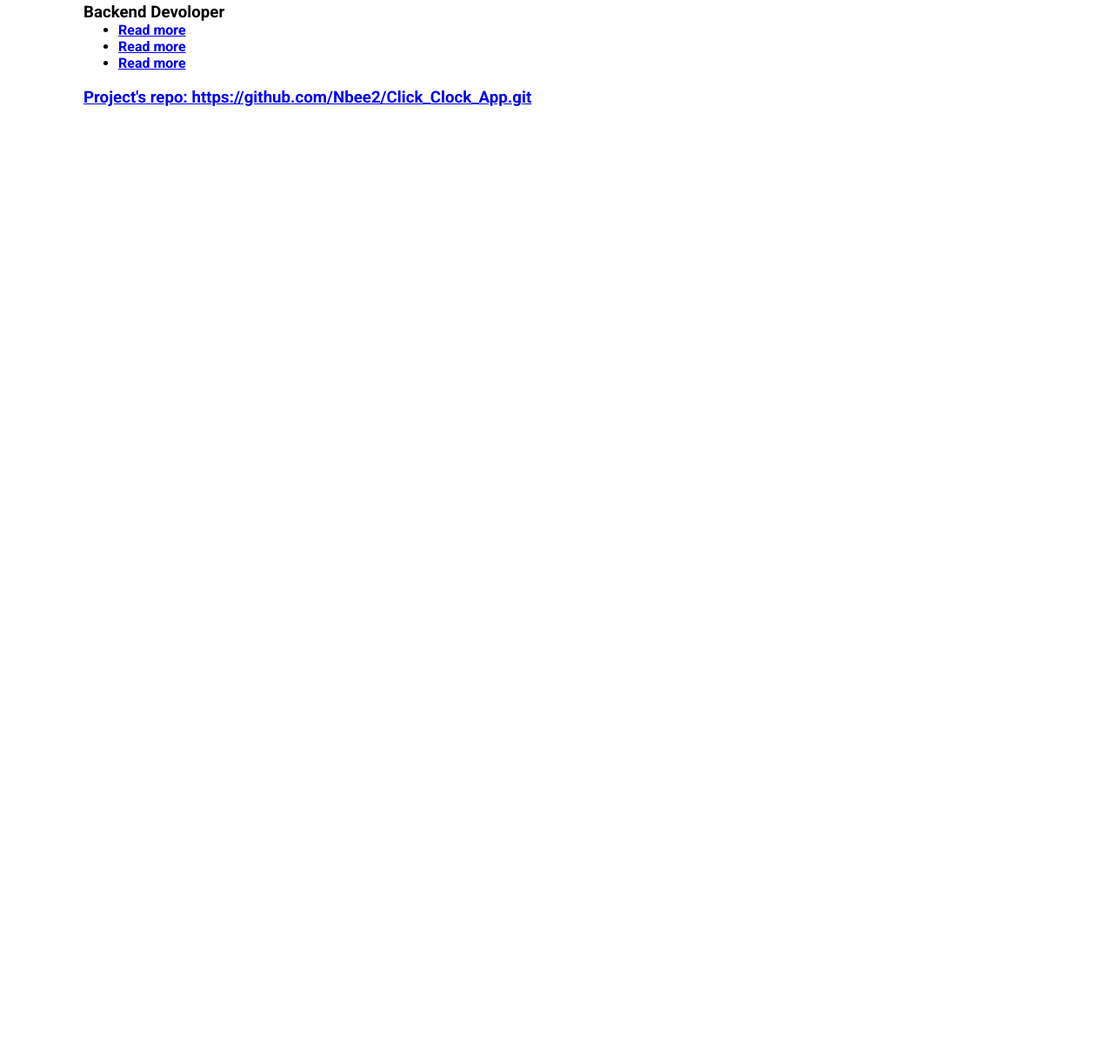
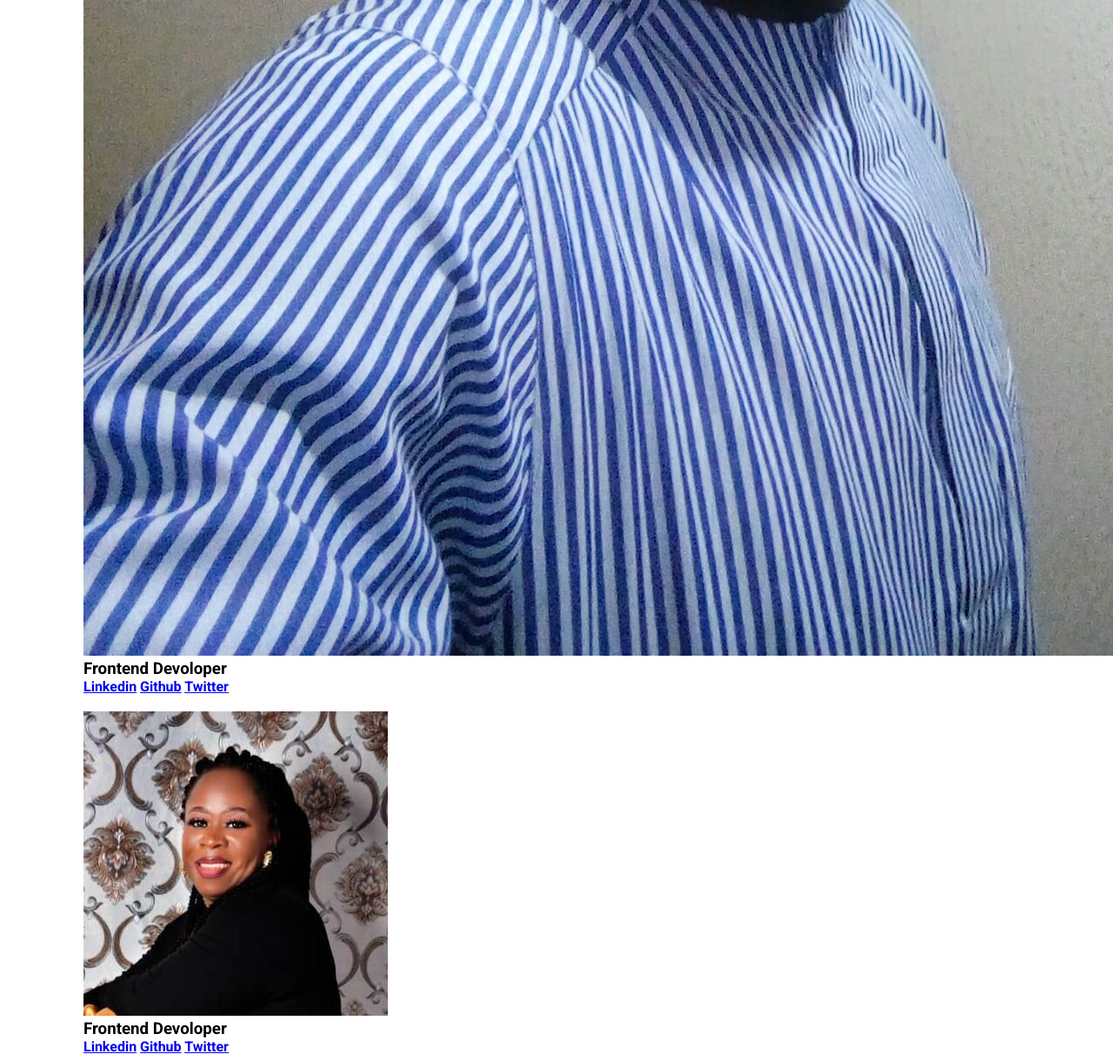
Before and after one commit to Nbee2/Click_Clock, a Flask app: page /about in a window 1280 px wide; the page is wider, and only the part inside the window is pictured. Shown: the part 1905-3117 px from the top of that part at 87% size. Before the commit the page ends 2027 px from the top of that part, so only its background shows below. Run offline with Flask 3, Linux system fonts and the light colour scheme.

Commit message:
commit 4.1

```diff
--- a/clickenv/website/templates/about.html
+++ b/clickenv/website/templates/about.html
@@ -6,38 +6,32 @@
     <div class="person1">
         <artilce>
             <header>
-                <img src="#" title="Jibril Isah"/>
-                <h3>Backend Devoloper</h3>
+                <img src="static/img/nb2.jpg" alt="Jibril" title="Jibril Isah" />
+                <h3>Frontend Devoloper</h3>
+                <a class='link' href="https://www.linkedin.com/in/jibril-isah-65b67489">Linkedin</a>
+                <a class='link' href="https://github.com/Nbee2">Github</a>
+                <a class='link' href="https://twitter.com/NBEE2">Twitter</a>
             </header>
-            <ul>
-                <li><a href="https://www.linkedin.com/in/jibril-isah-65b67489">https://www.linkedin.com/in/jibril-isah-65b67489</a></li>
-                <li><a href="https://github.com/Nbee2">https://github.com/Nbee2</a></li>
-                <li><a href="https://twitter.com/NBEE2">https://twitter.com/NBEE2</a></li>
-            </ul>
-        </artilce>
+        </artilce><br>
     <div class="person2">
         <article>
         <header>
-            <img src="#" title="Martha Ukpong"/>
-            <h3>Backend Devoloper</h3>
+            <img src="static/img/MU.jpg" alt="Marta" title="Martha Ukpong"/>
+            <h3>Frontend Devoloper</h3>
+            <a class='link' href="https://www.linkedin.com/in/martha-ukpong-va">Linkedin</a>
+            <a class='link' href="https://github.com/marista032">Github</a>
+            <a class='link' href="#">Twitter</a>
         </header>
-            <ul>
-                <li><a href="#">Read more</a></li>
-                <li><a href="#">Read more</a></li>
-                <li><a href="#">Read more</a></li>
-            </ul>
-        </article>
+        </article><br>
     <div class="person3">
         <artilce>
         <header>
             <img src="#" title="Fadekemi Iruegbukpe"/>
-            <h3>Backend Devoloper</h3>
+            <h3>Frontend Devoloper</h3>
+            <a class='link' href="#">Linkedin</a>
+            <a class='link' href="#">Github</a>
+            <a class='link' href="#">Twitter</a>
         </header>
-            <ul>
-                <li><a href="#">Read more</a></li>
-                <li><a href="#">Read more</a></li>
-                <li><a href="#">Read more</a></li>
-            </ul>
         </artilce>
 </div>
 <br>
```
Also changed, not shown: clickenv/website/static/img/MU.jpg (added), clickenv/website/static/img/nb1.jpg (added), clickenv/website/static/img/nb2.JPG (added).
